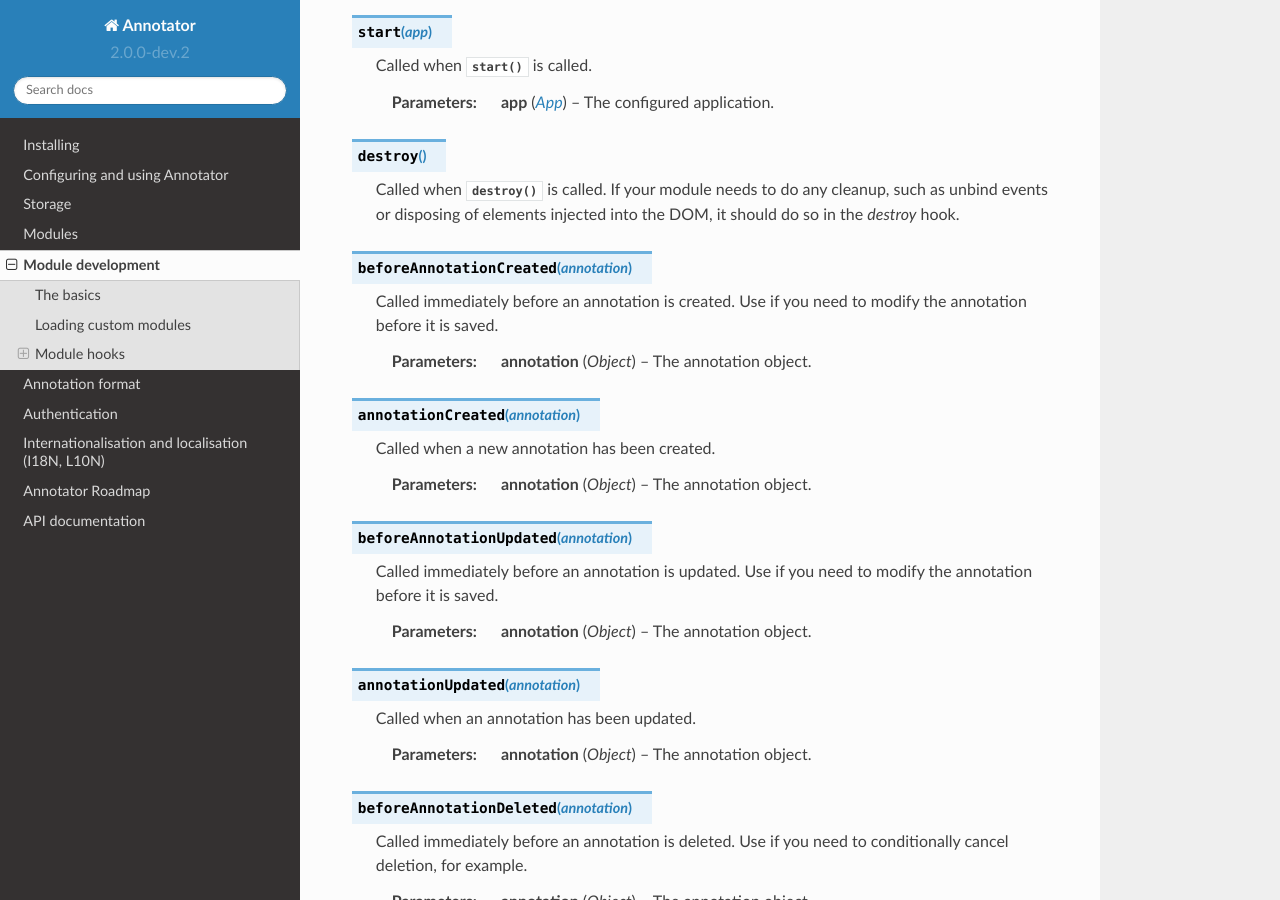
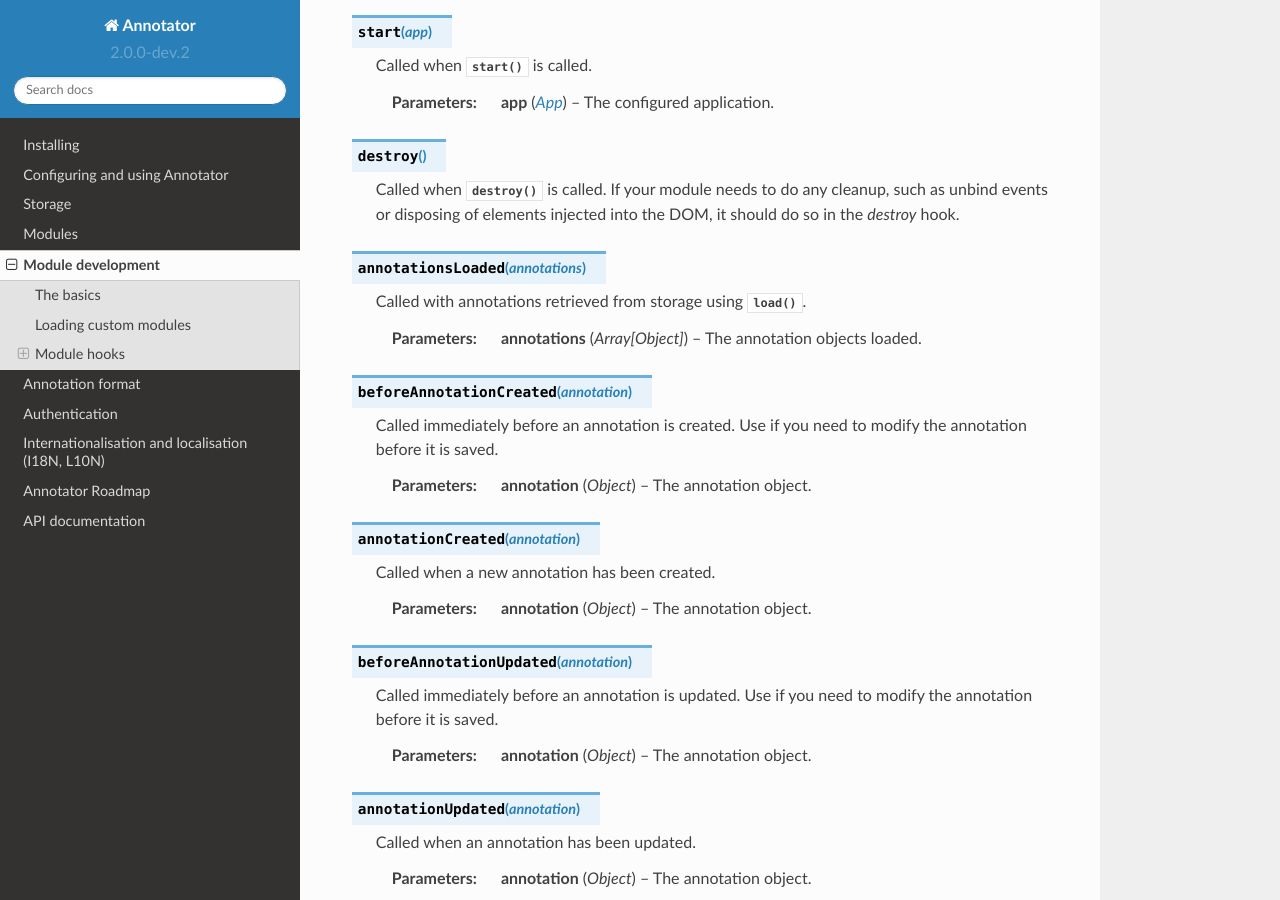
Before and after one commit to openannotation/annotator, a Sphinx documentation site: the page built from doc/module-development.rst, in a window 1280 px wide and 900 px high, scrolled down 2863 px. Built offline with Sphinx 7.4.7 and the Read the Docs theme 2.0.0, drawn with Linux system fonts in a browser that asks for light colours.

Commit message:
Add documentation of annotationsLoaded module hook

```diff
--- a/doc/module-development.rst
+++ b/doc/module-development.rst
@@ -149,6 +149,14 @@ receive.
    elements injected into the DOM, it should do so in the `destroy` hook.
 
 
+.. function:: annotationsLoaded(annotations)
+
+   Called with annotations retrieved from storage using
+   :func:`~annotator.storage.StorageAdapter.load`.
+
+   :param Array[Object] annotations: The annotation objects loaded.
+
+
 .. function:: beforeAnnotationCreated(annotation)
 
    Called immediately before an annotation is created. Use if you need to modify
```
